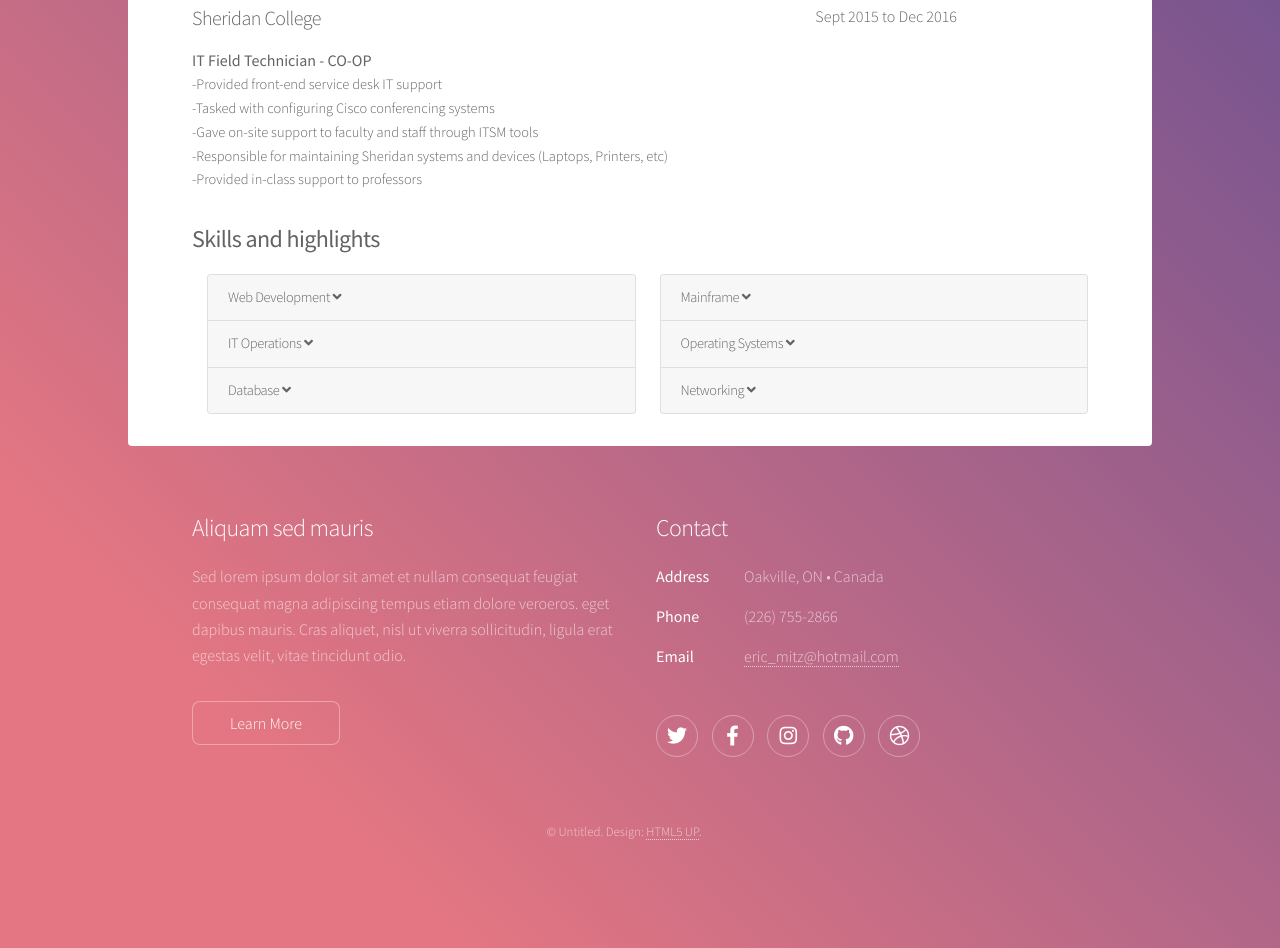
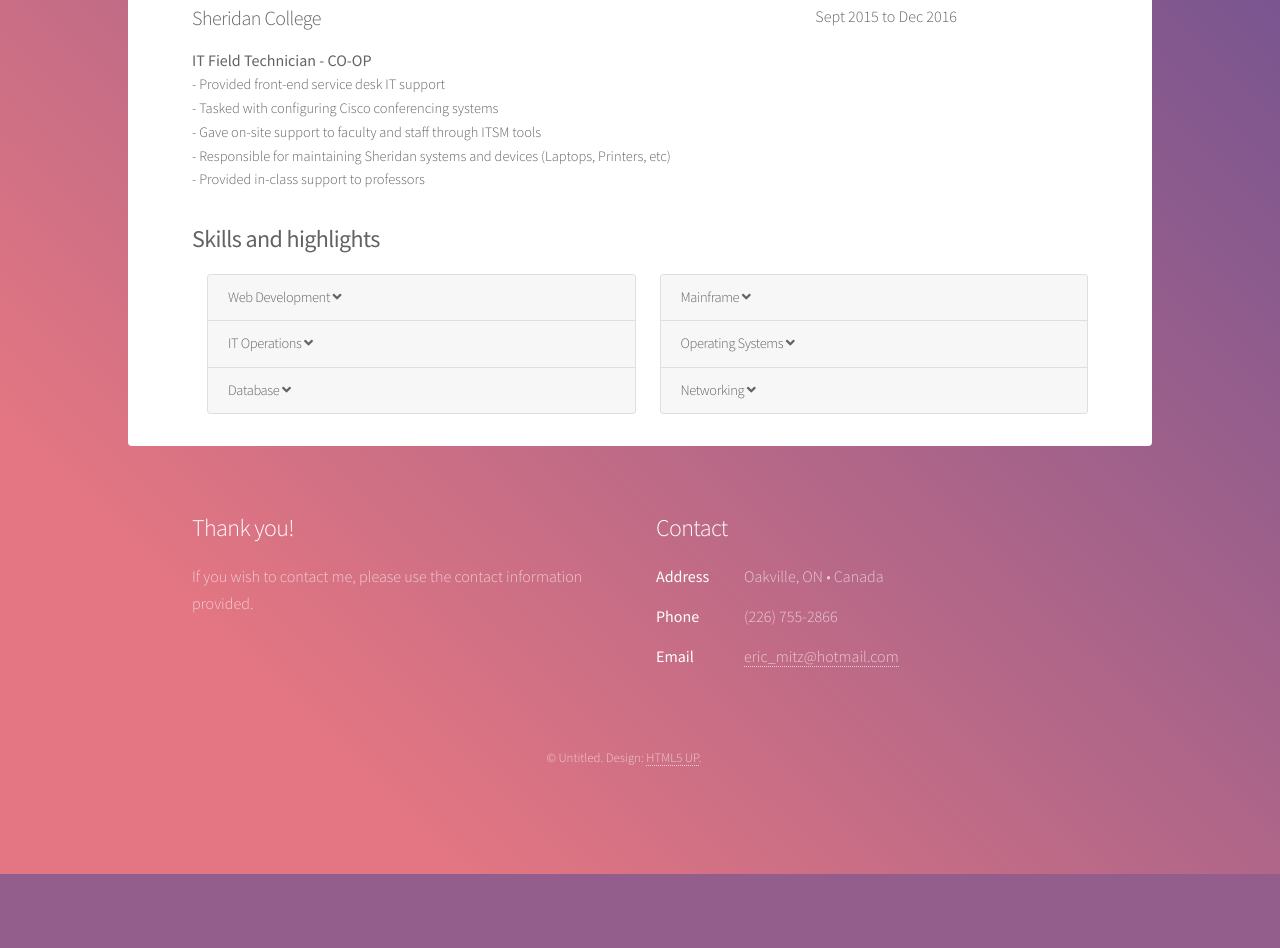
Before and after one commit to EricMitz/ericmitz.github.io, a plain HTML site: page generic.html in a window 1280 px wide. Shown: the part 875-1823 px from the top of the page. After the commit the page ends 1749 px from the top, so only its background shows below. Drawn offline with nearby package versions, Linux system fonts and the light colour scheme; a web font is replaced by a local one.

Commit message:
Add files via upload

```diff
--- a/generic.html
+++ b/generic.html
@@ -6,7 +6,7 @@
 -->
 <html>
 	<head>
-		<title>Generic - Stellar by HTML5 UP</title>
+		<title>About me</title>
 		<meta charset="utf-8" />
 		<meta name="viewport" content="width=device-width, initial-scale=1, user-scalable=no" />
 		<script src="https://code.jquery.com/jquery-3.3.1.slim.min.js" integrity="sha384-q8i/X+965DzO0rT7abK41JStQIAqVgRVzpbzo5smXKp4YfRvH+8abtTE1Pi6jizo" crossorigin="anonymous"></script>
@@ -64,11 +64,11 @@
 										<h3>Sheridan College<br></h3>
 										<b>IT Field Technician - CO-OP</b>
 										<p style="font-size: 90%;">
-										-Provided front-end service desk IT support<br>
-										-Tasked with configuring Cisco conferencing systems<br>
-										-Gave on-site support to faculty and staff through ITSM tools<br>
-										-Responsible for maintaining Sheridan systems and devices (Laptops, Printers, etc)<br>
-										-Provided in-class support to professors
+										- Provided front-end service desk IT support<br>
+										- Tasked with configuring Cisco conferencing systems<br>
+										- Gave on-site support to faculty and staff through ITSM tools<br>
+										- Responsible for maintaining Sheridan systems and devices (Laptops, Printers, etc)<br>
+										- Provided in-class support to professors
 										</p>
 									</div>
 									<div class="col-4">
@@ -267,11 +267,8 @@
 				<!-- Footer -->
 					<footer id="footer">
 						<section>
-							<h2>Aliquam sed mauris</h2>
-							<p>Sed lorem ipsum dolor sit amet et nullam consequat feugiat consequat magna adipiscing tempus etiam dolore veroeros. eget dapibus mauris. Cras aliquet, nisl ut viverra sollicitudin, ligula erat egestas velit, vitae tincidunt odio.</p>
-							<ul class="actions">
-								<li><a href="#" class="button">Learn More</a></li>
-							</ul>
+							<h2>Thank you!</h2>
+							<p>If you wish to contact me, please use the contact information provided.</p>
 						</section>
 						<section>
 							<h2>Contact</h2>
@@ -283,6 +280,7 @@
 								<dt>Email</dt>
 								<dd><a href="#">eric_mitz@hotmail.com</a></dd>
 							</dl>
+							<!--
 							<ul class="icons">
 								<li><a href="#" class="icon brands fa-twitter alt"><span class="label">Twitter</span></a></li>
 								<li><a href="#" class="icon brands fa-facebook-f alt"><span class="label">Facebook</span></a></li>
@@ -290,6 +288,7 @@
 								<li><a href="#" class="icon brands fa-github alt"><span class="label">GitHub</span></a></li>
 								<li><a href="#" class="icon brands fa-dribbble alt"><span class="label">Dribbble</span></a></li>
 							</ul>
+							-->
 						</section>
 						<p class="copyright">&copy; Untitled. Design: <a href="https://html5up.net">HTML5 UP</a>.</p>
 					</footer>
```
